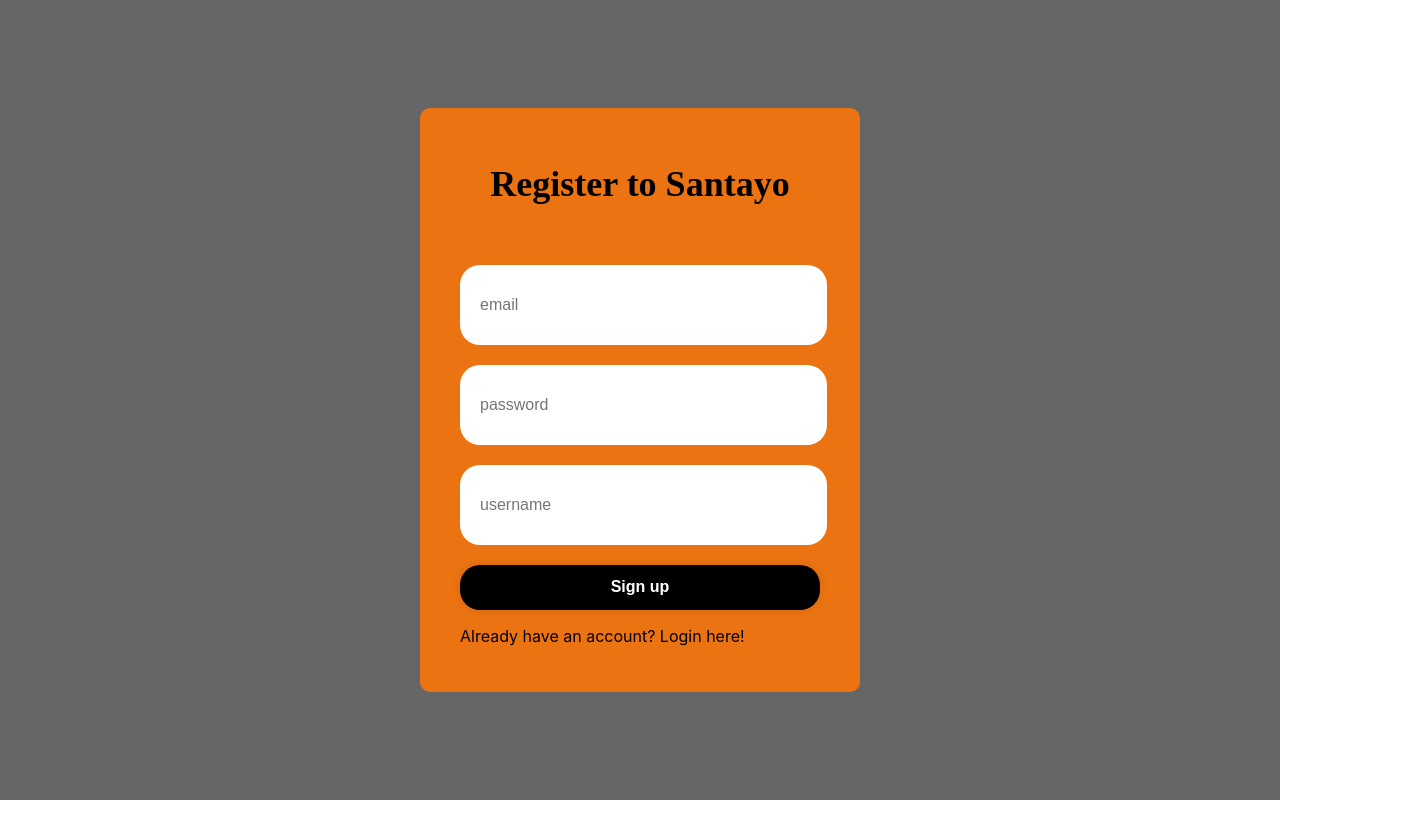
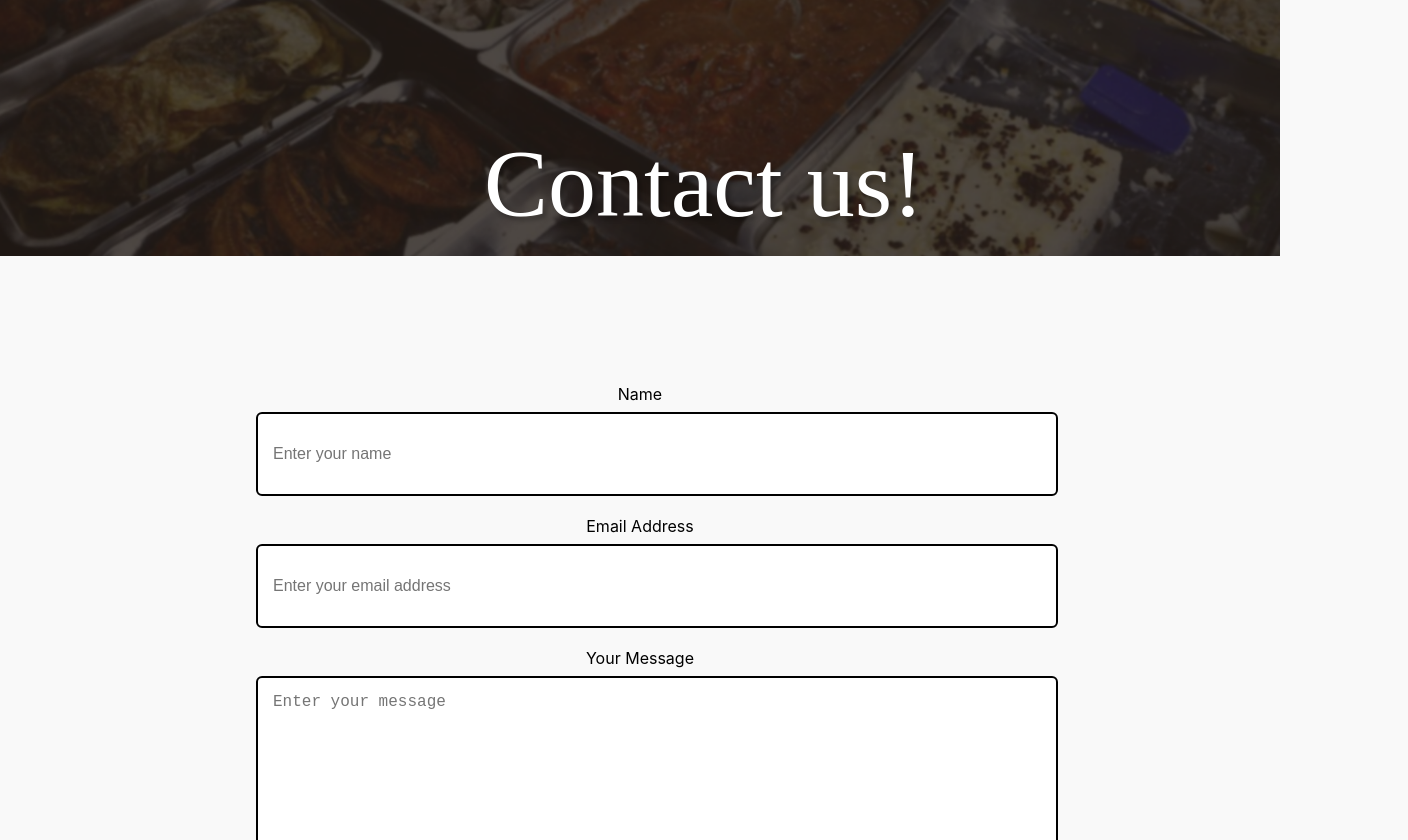
Before and after one commit to dyorgie/CSElectiveFinals, a React (Create React App) app in the folder finals/: page / in a window 1280 px wide. Shown: the top 840 px of the page, 1408 px wide, since content can reach past the window. Before the commit the page ends 800 px from the top, so only its background shows below. Built offline with nearby package versions, Linux system fonts and the light colour scheme.

Commit message:
working review function

```diff
--- a/finals/package.json
+++ b/finals/package.json
@@ -9,7 +9,7 @@
     "firebase": "^11.0.2",
     "react": "^18.3.1",
     "react-dom": "^18.3.1",
-    "react-scripts": "5.0.1",
+    "react-scripts": "^5.0.1",
     "web-vitals": "^2.1.4"
   },
   "scripts": {
--- a/finals/src/App.js
+++ b/finals/src/App.js
@@ -1,12 +1,12 @@
 import "./App.css";
-import Login from "./pages/Login";
-import Register from "./pages/Register";
-
+// import Login from "./pages/Login";
+// import Register from "./pages/Register";
+import Contact from "./pages/Contact";
 
 function App() {
   return (
     <>
-      <Register></Register>
+      <Contact></Contact>
     </>
   );
 }
--- a/finals/src/firebase/firebase.js
+++ b/finals/src/firebase/firebase.js
@@ -1,6 +1,7 @@
 // Import the functions you need from the SDKs you need
 import { initializeApp } from "firebase/app";
 import { getAuth } from "firebase/auth";
+import { getFirestore } from "firebase/firestore";
 // TODO: Add SDKs for Firebase products that you want to use
 // https://firebase.google.com/docs/web/setup#available-libraries
 
@@ -17,5 +18,6 @@
 // Initialize Firebase
 const app = initializeApp(firebaseConfig);
 const auth = getAuth(app);
+const db = getFirestore();
 
-export { app, auth };
+export { app, auth, db };
--- a/finals/src/pages/Contact.js
+++ b/finals/src/pages/Contact.js
@@ -1,10 +1,27 @@
 import "./Contact.css";
+import contactCover from "../images/contact-cover.png";
+import { addReview } from "../services/reviewService";
+import { useRef } from "react";
 
 export default function Contact() {
+  const nameRef = useRef();
+  const emailRef = useRef();
+  const messageRef = useRef();
+
+  const handleSubmit = (e) => {
+    e.preventDefault();
+    const review = {
+      name: nameRef.current.value,
+      email: emailRef.current.value,
+      message: messageRef.current.value,
+    };
+    addReview(review);
+  };
+
   return (
     <>
       <img
-        // src={contactCover}
+        src={contactCover}
         alt="contact cover"
         className="contact-cover"
       ></img>
@@ -13,7 +30,7 @@
       </div>
       <div className="contact-container"></div>
 
-      <form className="contact-form">
+      <form className="contact-form" onSubmit={handleSubmit}>
         <div className="input-box">
           <label className="nameLabel">Name</label>
           <input
@@ -21,6 +38,7 @@
             className="field"
             placeholder="Enter your name"
             required
+            ref={nameRef}
           ></input>
         </div>
 
@@ -31,6 +49,7 @@
             className="field"
             placeholder="Enter your email address"
             required
+            ref={emailRef}
           ></input>
         </div>
 
@@ -42,6 +61,7 @@
             className="fieldMessage"
             placeholder="Enter your message"
             required
+            ref={messageRef}
           ></textarea>
         </div>
         <button type="submit">Send Message</button>
--- /dev/null
+++ b/finals/src/services/reviewService.js
@@ -0,0 +1,13 @@
+import { addDoc, collection } from "firebase/firestore";
+import { db } from "../firebase/firebase";
+
+const collectionName = "reviews";
+
+export const addReview = async (review) => {
+  const ref = collection(db, collectionName);
+  try {
+    await addDoc(ref, review);
+  } catch (err) {
+    throw err;
+  }
+};
```
Also changed, not shown: 1 other file (tests, documents, lock files or other folders).
